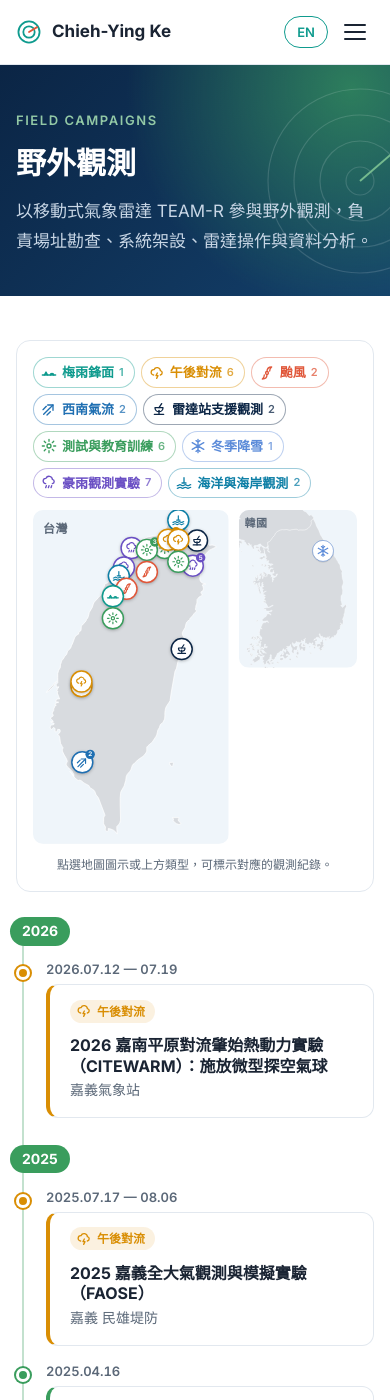
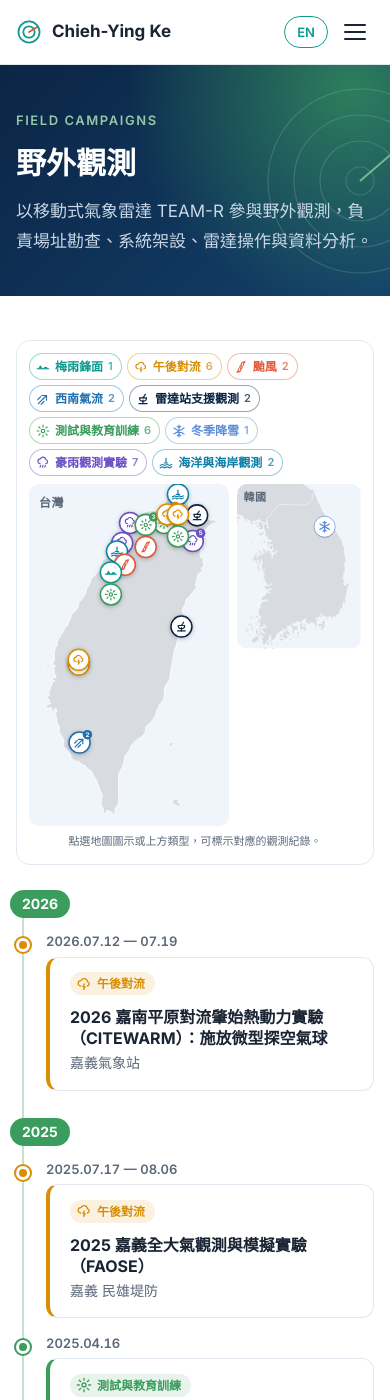
Before and after one commit to ru389ru389/ChiehYingKe, a Jekyll site: the page built from campaigns.html, in a window 390 px wide and 1400 px high. Built offline with Jekyll 4.4.1, drawn with Linux system fonts in a browser that asks for light colours.

Commit message:
Fit field-campaign maps within one screen on mobile
Size the Taiwan and Korea maps from the available viewport height and
width so the whole map panel is visible at once without scrolling or
horizontal overflow on phones and tablets.

Co-Authored-By: Claude Opus 5.5 <noreply@anthropic.com>
Claude-Session: https://claude.ai/code/session_01TjLeYQUDtQAoEURkP55sWs

```diff
--- a/_includes/pages/campaigns.html
+++ b/_includes/pages/campaigns.html
@@ -131,7 +131,23 @@ var CTYPES = {
     });
     li.addEventListener('mouseleave', function () { document.querySelectorAll('.cpin.pulse').forEach(function (g) { g.classList.remove('pulse'); }); });
   });
-  draw();
-  var rt; window.addEventListener('resize', function () { clearTimeout(rt); rt = setTimeout(draw, 150); });
+  // 手機／平板：依螢幕可用高度與寬度縮放兩張地圖，讓整個地圖區一次看完、不需捲動
+  function fit() {
+    var panel = document.querySelector('.camp-maps'), stack = document.querySelector('.map-stack');
+    var boxes = stack.querySelectorAll('.map-box');
+    if (window.innerWidth > 900) { boxes.forEach(function (b) { b.style.width = ''; }); return; }
+    var vbT = maps.tw.viewBox.baseVal, vbK = maps.kr.viewBox.baseVal;
+    var aT = vbT.width / vbT.height, aK = vbK.width / vbK.height, KR = 0.48; // 韓國圖高度為台灣圖的 48%
+    var cs = getComputedStyle(panel);
+    var used = document.querySelector('.camp-legend').offsetHeight + document.querySelector('.map-note').offsetHeight + 14 +
+               parseFloat(cs.paddingTop) + parseFloat(cs.paddingBottom);
+    var availH = Math.min(window.innerHeight - 88, 620) - used;
+    var availW = stack.clientWidth - 8;
+    var h = Math.max(160, Math.min(availH, availW / (aT + aK * KR)));
+    boxes[0].style.width = (h * aT).toFixed(1) + 'px';
+    boxes[1].style.width = (h * KR * aK).toFixed(1) + 'px';
+  }
+  fit(); draw();
+  var rt; window.addEventListener('resize', function () { clearTimeout(rt); rt = setTimeout(function () { fit(); draw(); }, 150); });
 })();
 </script>
--- a/assets/style.css
+++ b/assets/style.css
@@ -395,7 +395,18 @@ p { margin: 0 0 1em; }
    ========================================================= */
 @media (max-width: 900px) {
   .camp-layout { grid-template-columns: 1fr; gap: 24px; }
-  .camp-maps { position: static; order: -1; max-width: 520px; width: 100%; margin: 0 auto; }
+  .camp-maps {
+    position: static; order: -1; width: 100%; max-width: 520px; margin: 0 auto; padding: 12px;
+    display: flex; flex-direction: column;
+    max-height: calc(100vh - 88px); max-height: calc(100svh - 88px);
+  }
+  .camp-legend { gap: 5px; margin-bottom: 8px; flex: none; }
+  .legend-item { font-size: 12px; padding: 2px 8px 2px 6px; }
+  .legend-item svg { width: 14px; height: 14px; }
+  .map-stack { flex: 1; min-height: 0; display: flex; justify-content: center; align-items: flex-start; gap: 8px; }
+  .map-box { flex: none; }
+  .map-box .rmap { width: 100%; height: auto; }
+  .map-note { flex: none; margin-top: 6px; font-size: 11px; }
   .research-grid { grid-template-columns: 1fr; }
   .tiles { grid-template-columns: repeat(2, 1fr); }
   .steps { grid-template-columns: repeat(2, 1fr); }
```
